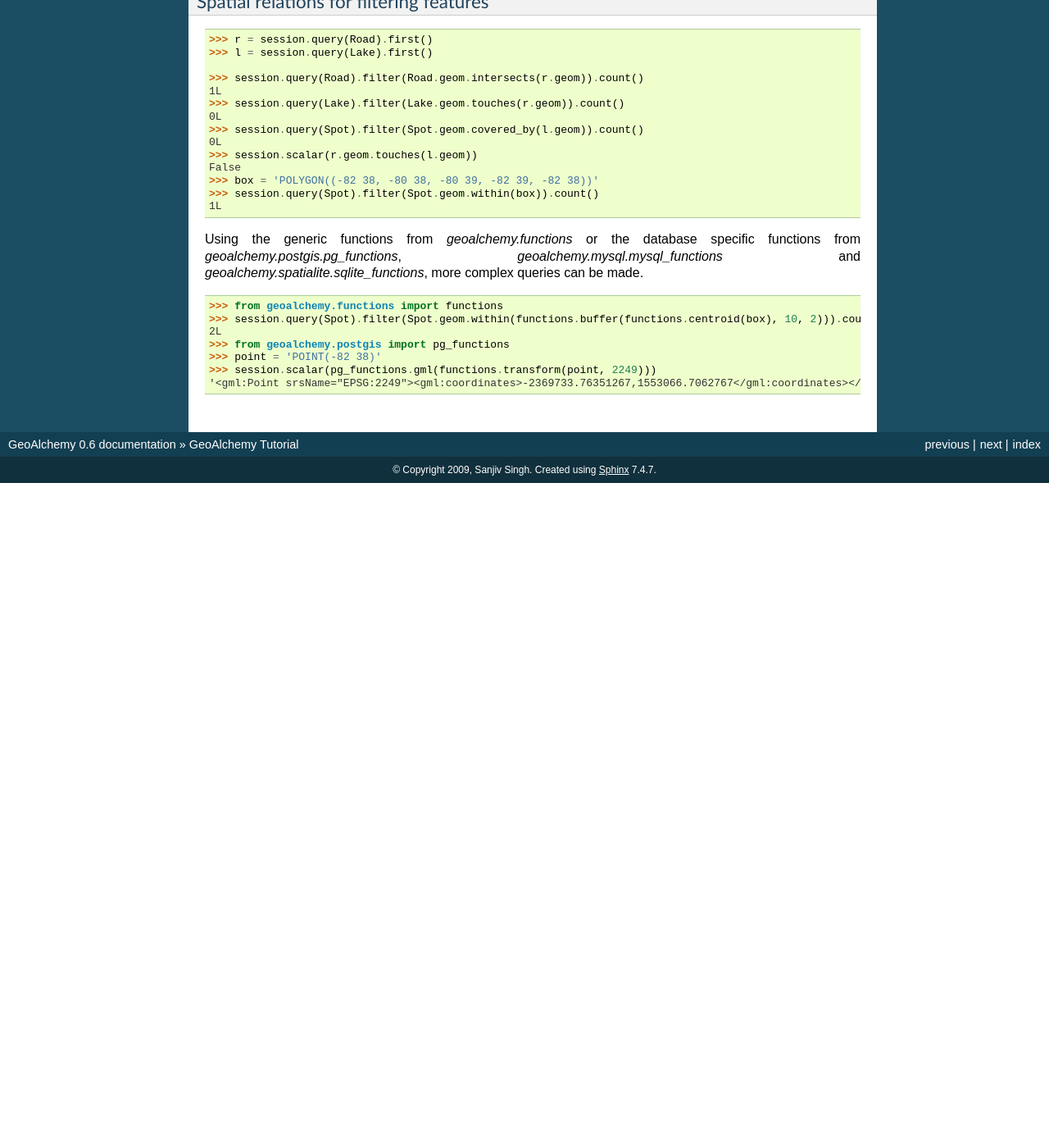
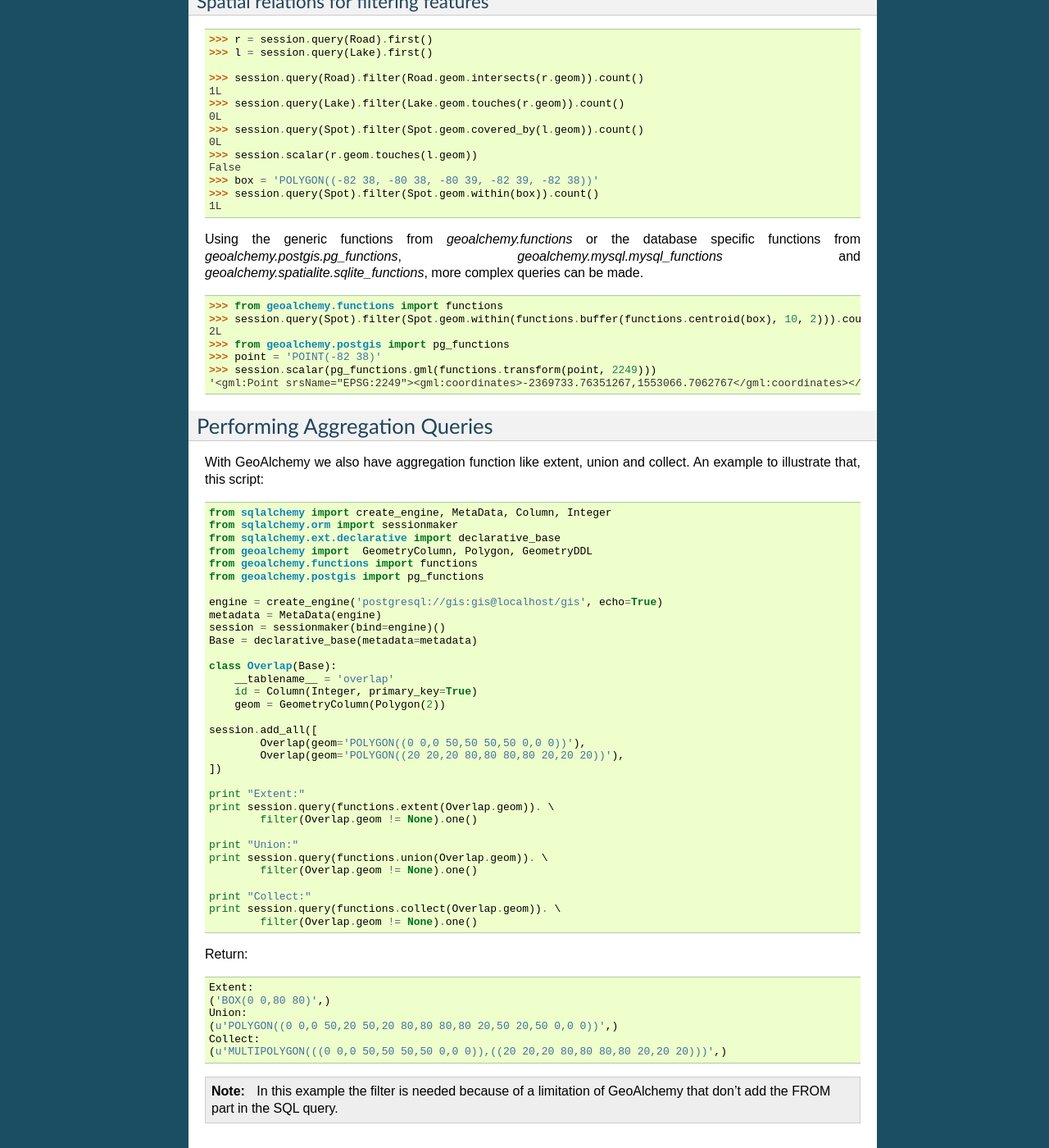
Before and after one commit to geoalchemy/geoalchemy, a Sphinx documentation site: the page built from doc/tutorial.rst, in a window 1280 px wide and 1400 px high, scrolled down 4600 px. Shown: the whole window at 82% size. Built offline with Sphinx 7.4.7, drawn with Linux system fonts in a browser that asks for light colours; before the commit the page ends 5189 px from its top, so only the background shows below that; some of the changed text lies outside the part shown.

Commit message:
add example of aggregation

```diff
--- a/doc/tutorial.rst
+++ b/doc/tutorial.rst
@@ -338,3 +338,60 @@ more complex queries can be made.
 	>>> point = 'POINT(-82 38)'
 	>>> session.scalar(pg_functions.gml(functions.transform(point, 2249)))
 	'<gml:Point srsName="EPSG:2249"><gml:coordinates>-2369733.76351267,1553066.7062767</gml:coordinates></gml:Point>'
+
+
+Performing Aggregation Queries
+------------------------------
+
+With GeoAlchemy we also have aggregation function like extent, union and collect.
+An example to illustrate that, this script:
+
+.. code-block:: python
+
+    from sqlalchemy import create_engine, MetaData, Column, Integer
+    from sqlalchemy.orm import sessionmaker
+    from sqlalchemy.ext.declarative import declarative_base
+    from geoalchemy import  GeometryColumn, Polygon, GeometryDDL
+    from geoalchemy.functions import functions
+    from geoalchemy.postgis import pg_functions
+
+    engine = create_engine('postgresql://gis:gis@localhost/gis', echo=True)
+    metadata = MetaData(engine)
+    session = sessionmaker(bind=engine)()
+    Base = declarative_base(metadata=metadata)
+
+    class Overlap(Base):
+        __tablename__ = 'overlap'
+        id = Column(Integer, primary_key=True)
+        geom = GeometryColumn(Polygon(2))
+
+    session.add_all([
+            Overlap(geom='POLYGON((0 0,0 50,50 50,50 0,0 0))'),
+            Overlap(geom='POLYGON((20 20,20 80,80 80,80 20,20 20))'),
+    ])
+
+    print "Extent:"
+    print session.query(functions.extent(Overlap.geom)). \
+            filter(Overlap.geom != None).one()
+
+    print "Union:"
+    print session.query(functions.union(Overlap.geom)). \
+            filter(Overlap.geom != None).one()
+
+    print "Collect:"
+    print session.query(functions.collect(Overlap.geom)). \
+            filter(Overlap.geom != None).one()
+
+Return::
+
+    Extent:
+    ('BOX(0 0,80 80)',)
+    Union:
+    (u'POLYGON((0 0,0 50,20 50,20 80,80 80,80 20,50 20,50 0,0 0))',)
+    Collect:
+    (u'MULTIPOLYGON(((0 0,0 50,50 50,50 0,0 0)),((20 20,20 80,80 80,80 20,20 20)))',)
+
+.. note::
+
+   In this example the filter is needed because of a limitation of GeoAlchemy that
+   don't add the FROM part in the SQL query.
```
Also changed, not shown: 1 other file.
